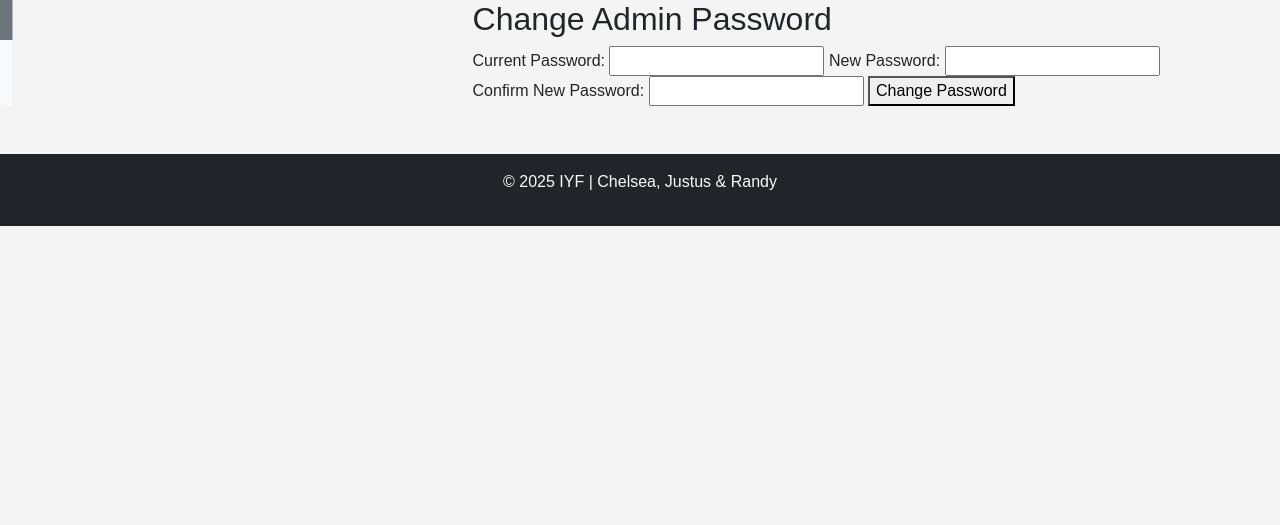
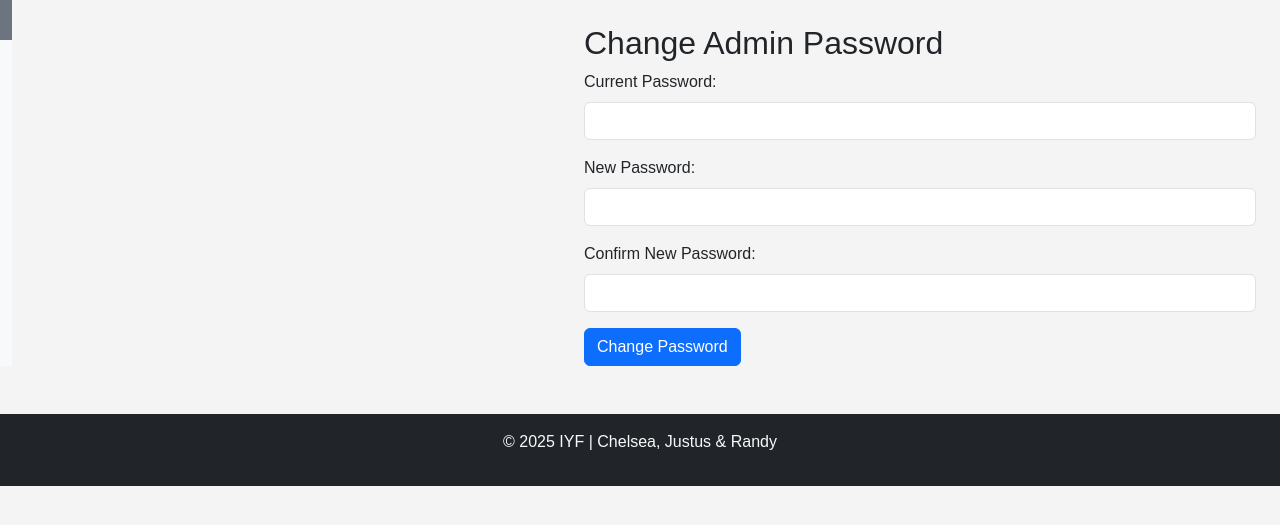
Before and after one commit to everjaydead/estore, a Flask app: template templates/admin/change_password.html in a window 1280 px wide. Shown: the part 56-581 px from the top of the page. Run offline with Flask 3, Linux system fonts and the light colour scheme; the template is opened without the code that fills it, so the values that code supplies are empty; some libraries are stand-ins or nearby versions.

Commit message:
Optimized admin templates: improved consistency and integrated features from base.html

```diff
--- a/templates/admin/categories.html
+++ b/templates/admin/categories.html
@@ -5,8 +5,6 @@
 {% block content %}
 <div class="container mt-4">
     <h1>Category Management</h1>
-
-    <!-- Form to Add New Category -->
     <div class="mb-4">
         <h3>Add New Category</h3>
         <form method="POST" action="{{ url_for('admin_categories') }}">
@@ -26,8 +24,6 @@
             <button type="submit" class="btn btn-primary">Add Category</button>
         </form>
     </div>
-
-    <!-- Existing Categories List -->
     <h3>Existing Categories</h3>
     <table class="table">
         <thead>
--- a/templates/admin/change_password.html
+++ b/templates/admin/change_password.html
@@ -1,6 +1,9 @@
 {% extends "base.html" %}
 
+{% block title %}Change Password{% endblock %}
+
 {% block content %}
+<div class="container mt-4">
     <h2>Change Admin Password</h2>
     {% with messages = get_flashed_messages() %}
         {% if messages %}
@@ -10,12 +13,19 @@
         {% endif %}
     {% endwith %}
     <form method="POST">
-        <label for="current_password">Current Password:</label>
-        <input type="password" name="current_password" id="current_password" required>
-        <label for="new_password">New Password:</label>
-        <input type="password" name="new_password" id="new_password" required>
-        <label for="confirm_password">Confirm New Password:</label>
-        <input type="password" name="confirm_password" id="confirm_password" required>
-        <button type="submit">Change Password</button>
+        <div class="mb-3">
+            <label for="current_password" class="form-label">Current Password:</label>
+            <input type="password" name="current_password" id="current_password" required class="form-control">
+        </div>
+        <div class="mb-3">
+            <label for="new_password" class="form-label">New Password:</label>
+            <input type="password" name="new_password" id="new_password" required class="form-control">
+        </div>
+        <div class="mb-3">
+            <label for="confirm_password" class="form-label">Confirm New Password:</label>
+            <input type="password" name="confirm_password" id="confirm_password" required class="form-control">
+        </div>
+        <button type="submit" class="btn btn-primary">Change Password</button>
     </form>
+</div>
 {% endblock %}
--- a/templates/admin/edit_category.html
+++ b/templates/admin/edit_category.html
@@ -5,7 +5,6 @@
 {% block content %}
 <div class="container mt-4">
     <h1>Edit Category</h1>
-
     <form method="POST">
         <div class="mb-3">
             <label for="name" class="form-label">Category Name</label>
--- a/templates/admin/users.html
+++ b/templates/admin/users.html
@@ -24,10 +24,7 @@
                             {{ "Revoke Admin" if user.is_admin else "Make Admin" }}
                         </button>
                     </form>
-                    <form action="{{ url_for('admin_edit_user', id=user.id) }}" method="GET" style="display:inline;">
-                        <button type="submit" class="btn btn-primary btn-sm">Edit</button>
-                    </form>
-                    <!-- You could add a delete option here with necessary precautions -->
+                    <a href="{{ url_for('admin_edit_user', id=user.id) }}" class="btn btn-primary btn-sm">Edit</a>
                 </td>
             </tr>
             {% endfor %}
```
Also changed, not shown: templates/admin/add_product.html (+0 -15 lines), templates/admin/edit_product.html (+0 -15 lines), templates/admin/edit_user.html (+0 -9 lines).
